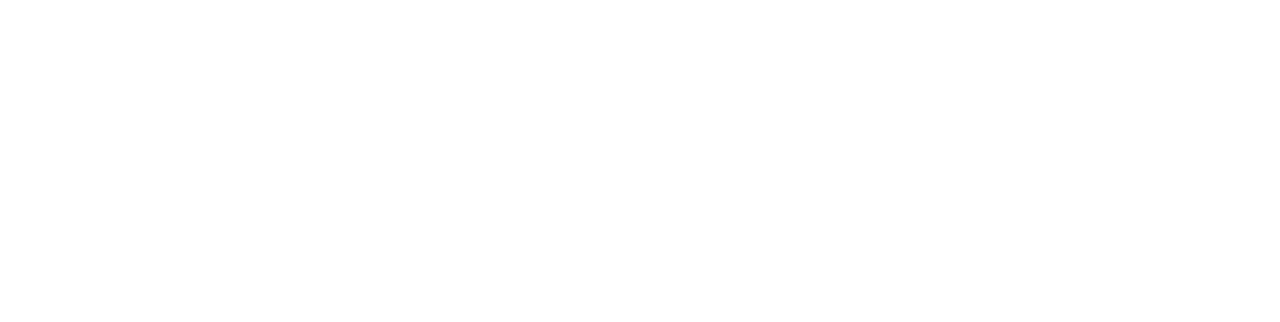
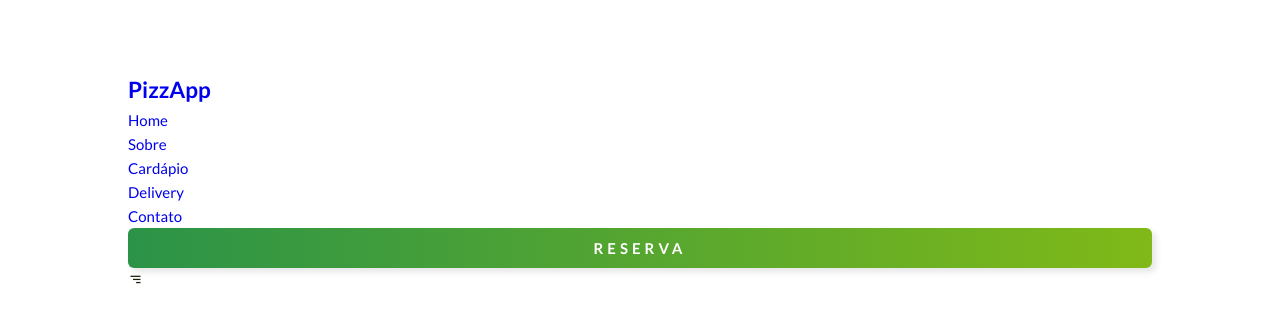
Before and after one commit to loudias88/projeto-pizza-app, a plain HTML site: page index.html in a window 1280 px wide. Drawn offline with nearby package versions, Linux system fonts and the light colour scheme; a web font is replaced by a local one.

Commit message:
Este commit adiciona as funcionalidades do menu nav

```diff
--- a/assets/css/style.css
+++ b/assets/css/style.css
@@ -0,0 +1,180 @@
+/* GOOGLE FONTS */
+@import url('https://fonts.googleapis.com/css2?family=Italiana&family=Lato:wght@300;400;700&display=swap');
+
+/* VAR CSS */
+:root {
+    --header-height: 4.5rem;
+
+    /* COLLORS */
+    --first-color: #103e1d;
+    --first-color_alt: #1d7a37;
+    --first-color_alt_light: #157d33;
+    --light-color: #ffffff;
+    --text-color: #171f07;
+    --body-color: #ffffff;
+    --container-color: #f1fcdc;
+
+/* FONT  AND TYPOGRAPHY */
+    --body-font: "Lato", sans-serif;
+    --font-logo: 'Italiana', serif;
+    --big-font-size: 2rem;
+    --h1-font-size: 1.5rem;
+    --h2-font-size: 1.25rem;
+    --h3-font-size: 1rem;
+    --normal-font-size: 0.938rem;
+    --small-font-size: 0.813rem;
+
+/* FONT WEIGHT */
+    --font-light: 300;
+    --font-medium: 400;
+    --font-bold: 700;
+
+/* MARGINS */
+    --mb-1: 0.5rem;
+    --mb-2: 1rem;
+    --mb-3: 1.5rem;
+    --mb-4: 2rem;
+    --mb-5: 2.5rem;
+    --mb-6: 3rem;
+
+/* Z INDEXS */
+    --Z-fixed: 100;
+    --z-tooltip: 10;
+}
+
+/* BASE */
+*,
+::before,
+::after {
+    box-sizing: border-box;
+    margin: 0;
+    padding: 0;
+}
+
+html {
+    scroll-behavior: smooth;
+}
+
+body {
+    margin: var(--header-height) 0 0 0;
+    font-family: var(--body-font);
+    font-size: var(--normal-font-size);
+    background-color: var(--body-color);
+    color: var(--text-color);
+    line-height: 1.6;
+}
+
+ul {
+    list-style: none;
+}
+
+a {
+    text-decoration: none;
+}
+
+img {
+    max-width: 100%;
+    height: auto;
+}
+
+/* LAYOUT */
+
+.bd-container {
+    max-width: 1024px;
+    width: calc(100% - 2rem);
+    margin: 0 auto;
+}
+
+.bd-grid {
+    display: grid;
+    gap: 1, 5rem;
+}
+
+.bg-container {
+    background-color: var(--container-color);
+}
+
+/* CLASS CSS */
+.section {
+    padding: 4rem 0 2rem;
+}
+
+.section-title,
+.section-subtitle {
+    text-align: center;
+}
+
+.section-title {
+    font-family: var(--font-logo);
+    font-size: var(--h1-font-size);
+    letter-spacing: 4px;
+    color: var(--first-color);
+    margin-top: var(--mb-6);
+}
+
+.section-subtitle {
+    display: block;
+    color: var(--text-color);
+    font-size: var(--h2-font-size);
+    font-weight: var(--font-light);
+    letter-spacing: 4px;
+    margin-bottom: var(--mb-1);
+}
+
+.section-text {
+    font-size: var(--h3-font-size);
+    color: var(--text-color);
+    letter-spacing: 1.2px;
+    line-height: 24px;
+    margin-bottom: var(--mb-2);
+}
+
+/* BUTTONS */
+.btn {
+    width: 100%;
+    background: linear-gradient(to right, #2B9348 0%, #80B918 100%);
+    border: none;
+    outline: none;
+    box-shadow: 4px 4px 6px rgba(0, 0, 0, 0.1);
+    padding: 0.5rem 1.5rem;
+    font-size: var(--normal-font-size);
+    font-weight: var(--font-bold);
+    letter-spacing: 4px;
+    text-align: center;
+    outline: none;
+    color: var(--light-color);
+    border-radius: 6px;
+    display: inline-block;
+    margin: 0 auto;
+    transition: all 0.4s ease-in-out;
+}
+
+.btn:hover {
+    letter-spacing: 6px;
+}
+
+.btn-outline {
+    width: 100%;
+    background-color:transparent;
+    border: 1px solid var(--first-color);
+    color: var(--first-color);
+    box-shadow: 4px 4px 6px rgba(0, 0, 0, 0.1);
+    padding: 0.5rem 1.5rem;
+    font-size: var(--normal-font-size);
+    font-weight: var(--font-bold);
+    letter-spacing: 4px;
+    text-align: center;
+    outline: none;
+    border-radius: 6px;
+    display: inline-block;
+    margin: 0 auto;
+    transition: all 0.4s ease-in-out;
+}
+
+.btn-outline:hover {
+    background-color: var(--first-color_alt);
+    border: 1px solid var(--light-color);
+    color: var(--light-color);
+}
+
+/* Nav */
--- a/index.html
+++ b/index.html
@@ -9,14 +9,39 @@
 
     <link rel="shortcut icon" href="/img/pizza-solid.png" type="image/x-icon" />
     <!-- Box Icons -->
-    <link href="https://unpkg.com/boxicons@2.1.4/css/boxicons.min.css"vrel="stylesheet"/>
+    <link href="https://unpkg.com/boxicons@2.1.4/css/boxicons.min.css"rel="stylesheet"/>
     <!-- CSS Custom -->
     <link rel="stylesheet" href="/assets/css/style.css" />
   </head>
 
   <body>
 
+    <!-- Header -->
+    <header class="header" id="header">
+
+      <!--Nav-->
+      <nav class="nav bd-container">
+          <h1><a href="#" class="logo">PizzApp</a></h1>
+
+          <div class="nav__menu" id="nav-menu">
+              <ul class="nav__list">
+                  <li class="nav__item"><a href="#home" class="nav__link active-link">Home</a></li>
+                  <li class="nav__item"><a href="#sobre" class="nav__link">Sobre</a></li>
+                  <li class="nav__item"><a href="#cardapio" class="nav__link">Cardápio</a></li>
+                  <li class="nav__item"><a href="#delivery" class="nav__link">Delivery</a></li>
+                  <li class="nav__item"><a href="#contato" class="nav__link">Contato</a></li>
+                  <li class="nav__item"><a href="#" class="btn">RESERVA</a></li>
+              </ul>
+          </div>
+          <div class="nav__toggle" id="nav-toggle">
+                <i class='bx bx-menu-alt-right' id="nav-toggle"></i>
+          </div>
+        </nav>
+    </header>
+
+
     <!-- JavaScript -->
     <script src="/assets/js/script.js"></script>
+
   </body>
 </html>
```
